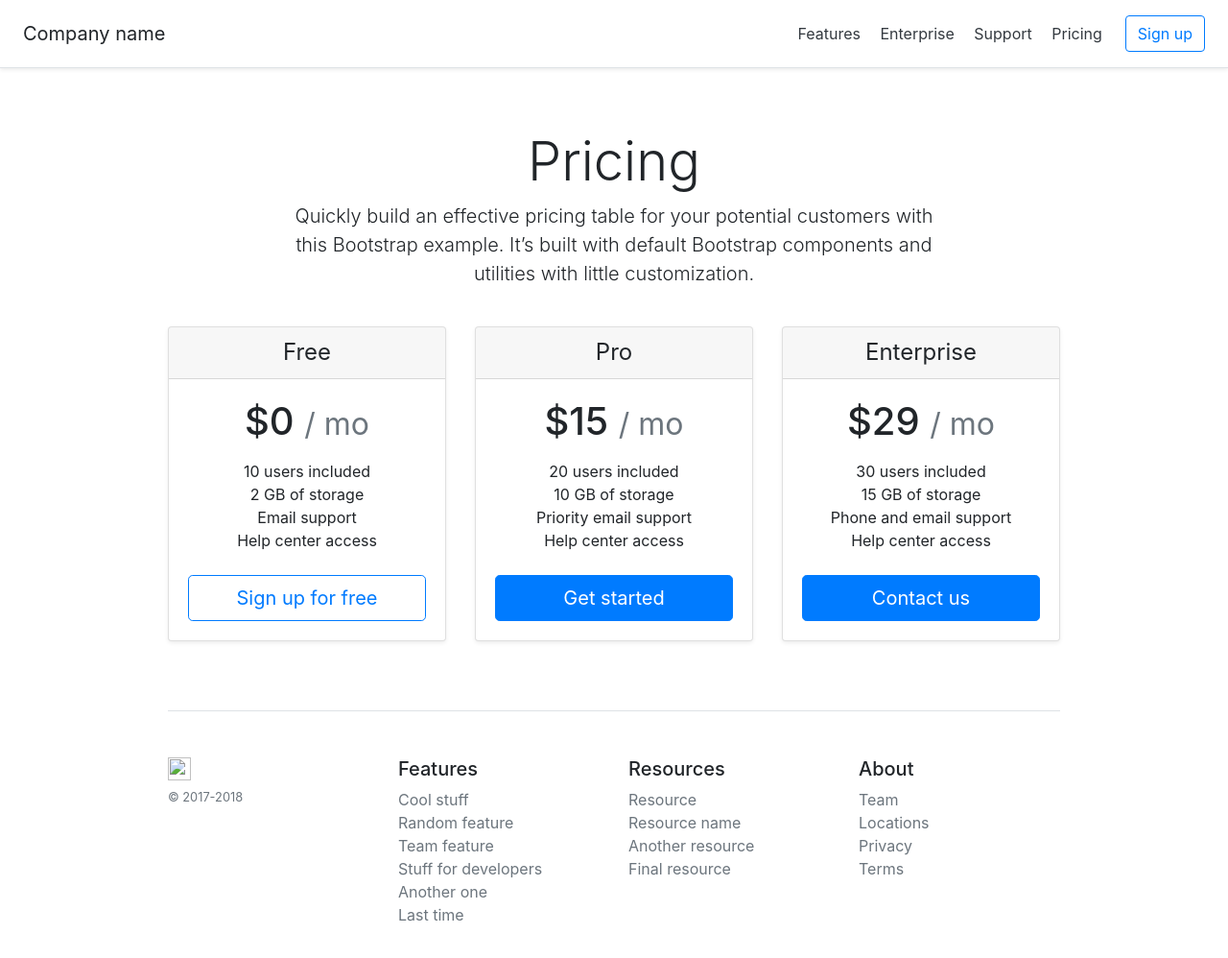
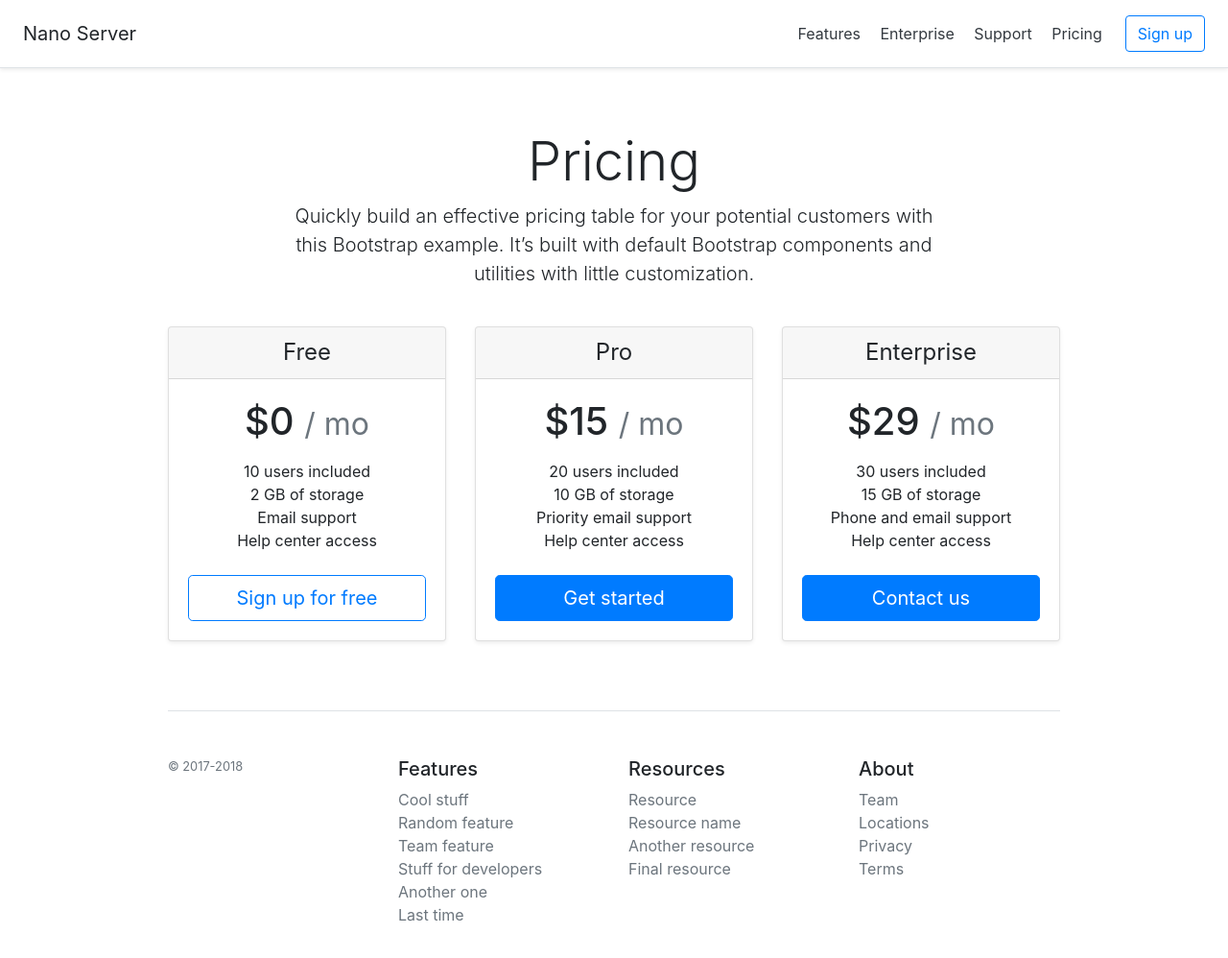
Before and after one commit to JoelCrosby/Nano, a plain HTML site: page public/index.html in a window 1280 px wide. Shown: the whole page at 96% size. Drawn offline with Linux system fonts and the light colour scheme.

Commit message:
update the sample html

```diff
--- a/public/index.html
+++ b/public/index.html
@@ -5,8 +5,7 @@
   <meta charset="utf-8">
   <meta name="viewport" content="width=device-width, initial-scale=1, shrink-to-fit=no">
   <meta name="description" content="">
-  <meta name="author" content="Mark Otto, Jacob Thornton, and Bootstrap contributors">
-  <meta name="generator" content="Jekyll v3.8.5">
+  <meta name="author" content="Joel Crosby">
   <title>Nano</title>
 
   <!-- Bootstrap core CSS -->
@@ -31,7 +30,7 @@
 
 <body>
   <div class="d-flex flex-column flex-md-row align-items-center p-3 px-md-4 mb-3 bg-white border-bottom shadow-sm">
-    <h5 class="my-0 mr-md-auto font-weight-normal">Company name</h5>
+    <h5 class="my-0 mr-md-auto font-weight-normal">Nano Server</h5>
     <nav class="my-2 my-md-0 mr-md-3">
       <a class="p-2 text-dark" href="#">Features</a>
       <a class="p-2 text-dark" href="#">Enterprise</a>
@@ -99,7 +98,6 @@
     <footer class="pt-4 my-md-5 pt-md-5 border-top">
       <div class="row">
         <div class="col-12 col-md">
-          <img class="mb-2" src="/docs/4.2/assets/brand/bootstrap-solid.svg" alt="" width="24" height="24">
           <small class="d-block mb-3 text-muted">&copy; 2017-2018</small>
         </div>
         <div class="col-6 col-md">
```
